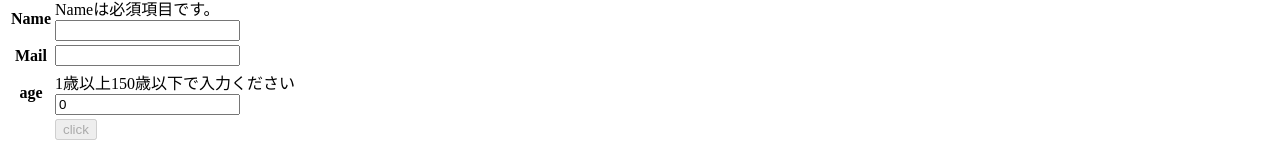
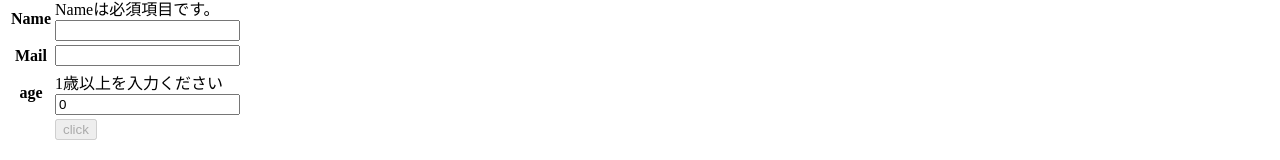
Before and after one commit to sqrmyy/angular-app, an Angular app: page / in a window 1280 px wide. Shown: the part 141-301 px from the top of the page. Built offline with nearby package versions, Linux system fonts and the light colour scheme.

Commit message:
error message

```diff
--- a/src/app/hello/hello.component.html
+++ b/src/app/hello/hello.component.html
@@ -4,20 +4,21 @@
     <form [formGroup]="myControl" (ngSubmit)="onSubmit()">
         <table>
             <tr><th>Name</th><td>
-                <div *ngIf="name.invalid">Nameは必須項目です。</div>
+                <div *ngIf="name.errors != null && name.errors.required != null">Nameは必須項目です。</div>
                 <div><input type="text" formControlName="name"></div>
             </td></tr>
             <tr>
                 <th>Mail</th>
                 <td>
-                    <div *ngIf="mail.invalid">メールアドレスが必要です。</div>
+                    <div *ngIf="mail.errors != null && mail.errors.email != null">メールアドレスが必要です。</div>
                     <div><input type="text" formControlName="mail"></div>
                 </td>
             </tr>
             <tr>
                 <th>age</th>
                 <td>
-                    <div *ngIf="age.invalid">1歳以上150歳以下で入力ください</div>
+                    <div *ngIf="age.errors != null && age.errors.min != null">1歳以上を入力ください</div>
+                    <div *ngIf="age.errors != null && age.errors.max != null">150歳以下を入力ください</div>
                     <div><input type="number" formControlName="age"></div>
                 </td>
             </tr>
```
